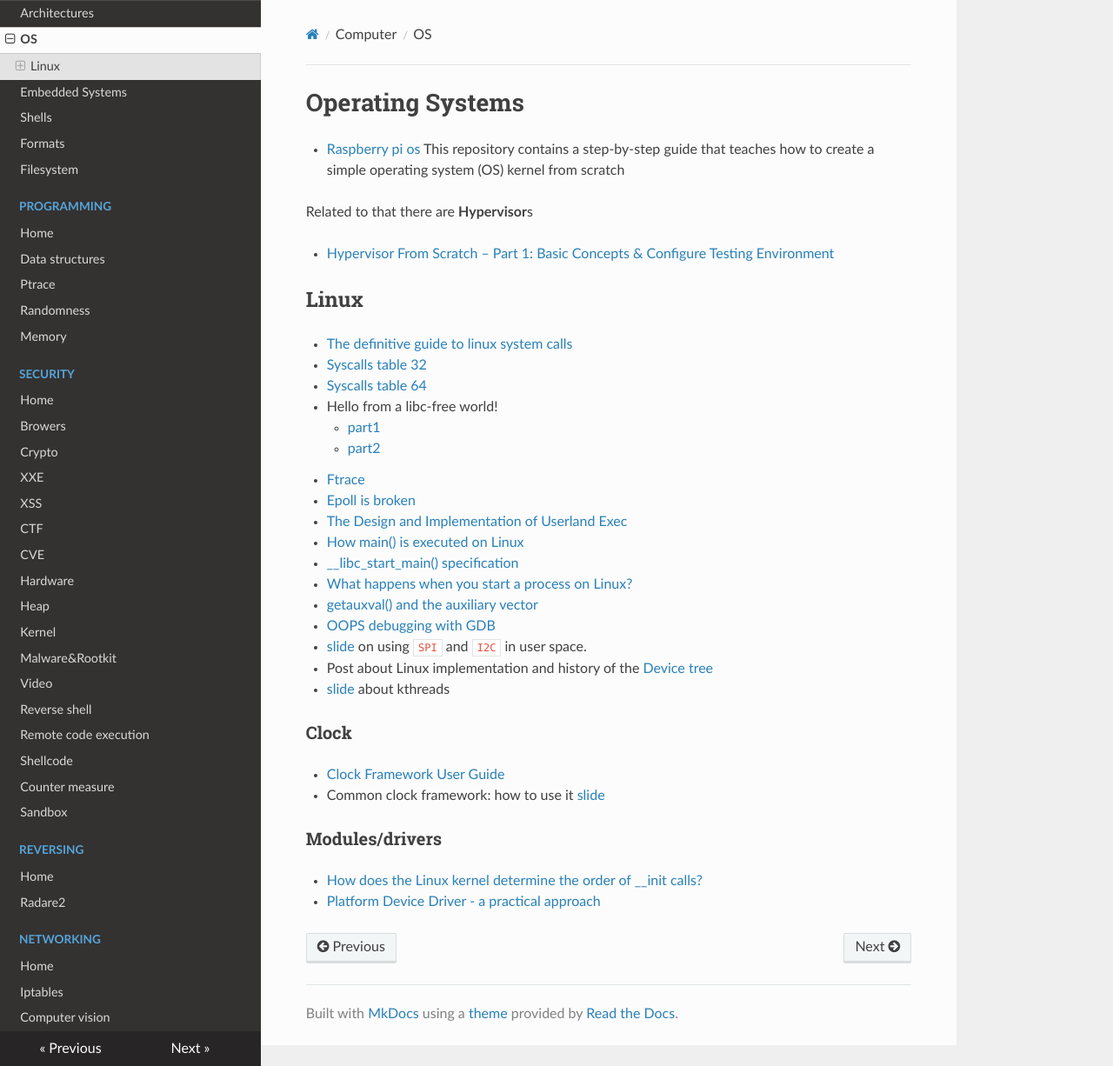
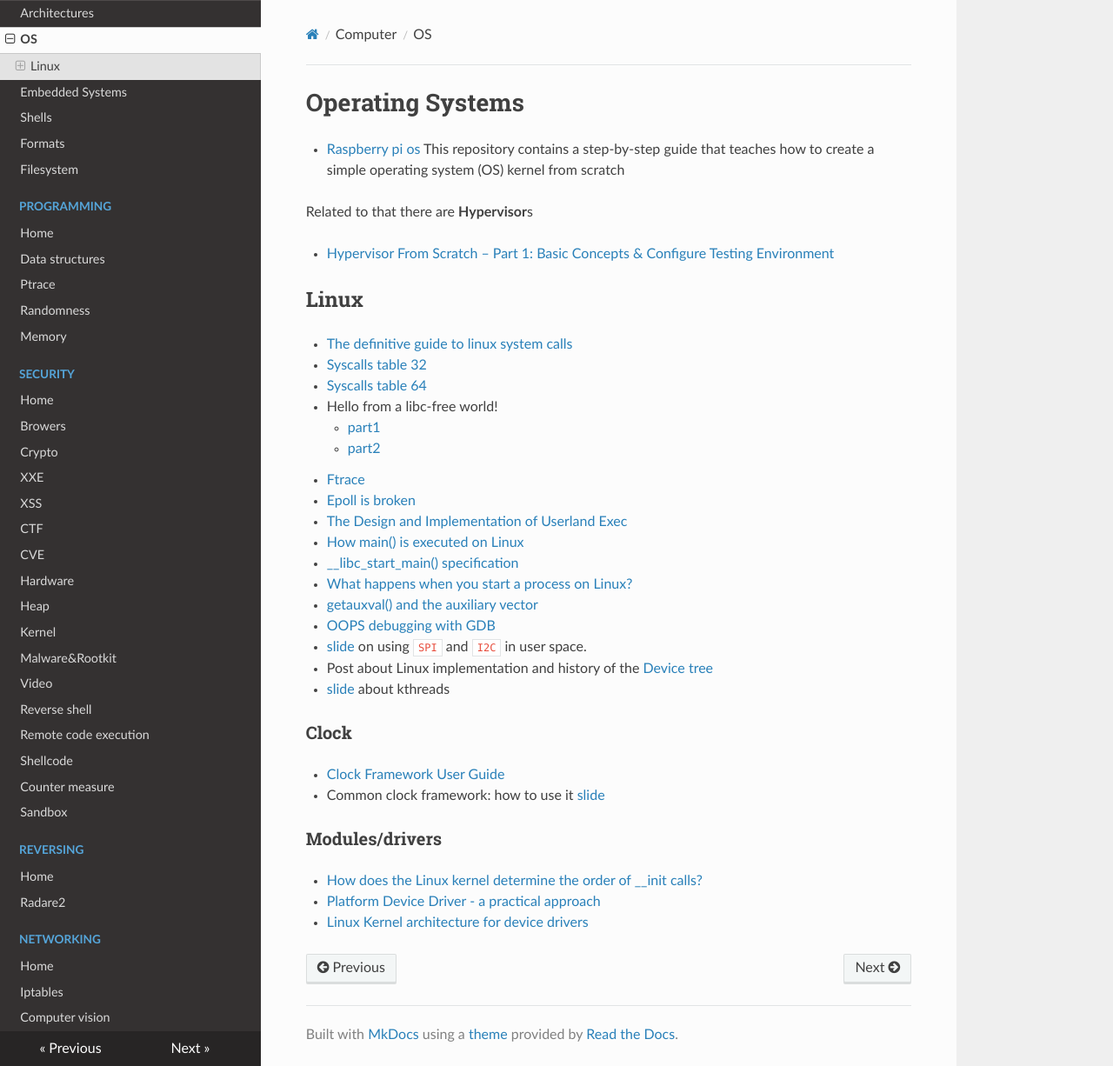
Before and after one commit to gipi/low-level, an MkDocs documentation site: the page built from docs/os/index.md, in a window 1280 px wide and 1226 px high. Shown: the whole window at 87% size. Built offline with MkDocs 1.6.1, drawn with Linux system fonts in a browser that asks for light colours; nearby versions of some CDN libraries; old or Windows-style settings are respelled for this version of MkDocs.

Commit message:
Update index.md

```diff
--- a/docs/os/index.md
+++ b/docs/os/index.md
@@ -35,3 +35,4 @@ Related to that there are **Hypervisor**s
 
  - [How does the Linux kernel determine the order of __init calls?](https://stackoverflow.com/questions/10540008/how-does-the-linux-kernel-determine-the-order-of-init-calls/)
  - [Platform Device Driver - a practical approach](http://linuxseekernel.blogspot.com/2014/05/platform-device-driver-practical.html)
+ - [Linux Kernel architecture for device drivers](http://2010.rmll.info/IMG/pdf/kernel-device-drivers-rmll2010.pdf)
```
